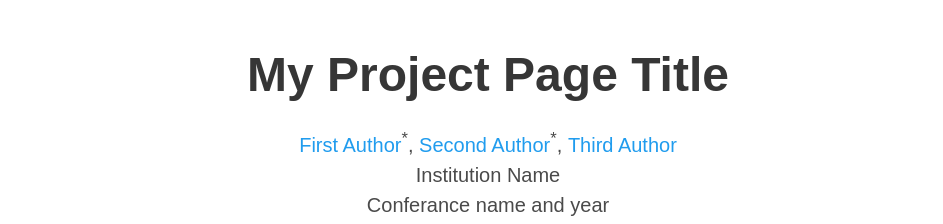
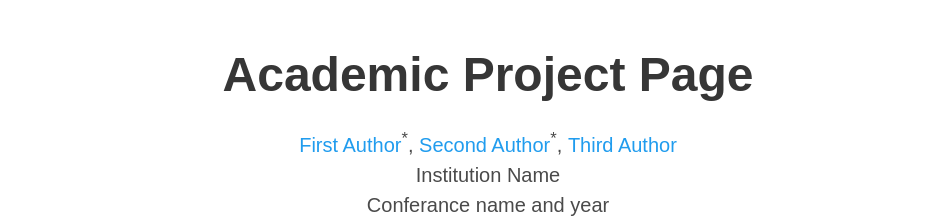
Before and after one commit to eliahuhorwitz/Academic-project-page-template, a plain HTML site: page index.html in a window 1280 px wide. Shown: the top 224 px of the page, without its empty margins (152-1095 px from the left). Drawn offline with nearby package versions, Linux system fonts and the light colour scheme; some icons are missing; a web font is replaced by a local one.

Commit message:
Updated title

```diff
--- a/index.html
+++ b/index.html
@@ -24,7 +24,7 @@
   <meta name="viewport" content="width=device-width, initial-scale=1">
 
 
-  <title>My Project Page Title</title>
+  <title>Academic Project Page</title>
   <link rel="icon" type="image/x-icon" href="static/images/favicon.ico">
   <link href="https://fonts.googleapis.com/css?family=Google+Sans|Noto+Sans|Castoro"
   rel="stylesheet">
@@ -52,7 +52,7 @@
       <div class="container is-max-desktop">
         <div class="columns is-centered">
           <div class="column has-text-centered">
-            <h1 class="title is-1 publication-title">My Project Page Title</h1>
+            <h1 class="title is-1 publication-title">Academic Project Page</h1>
             <div class="is-size-5 publication-authors">
               <!-- Paper authors -->
               <span class="author-block">
```
